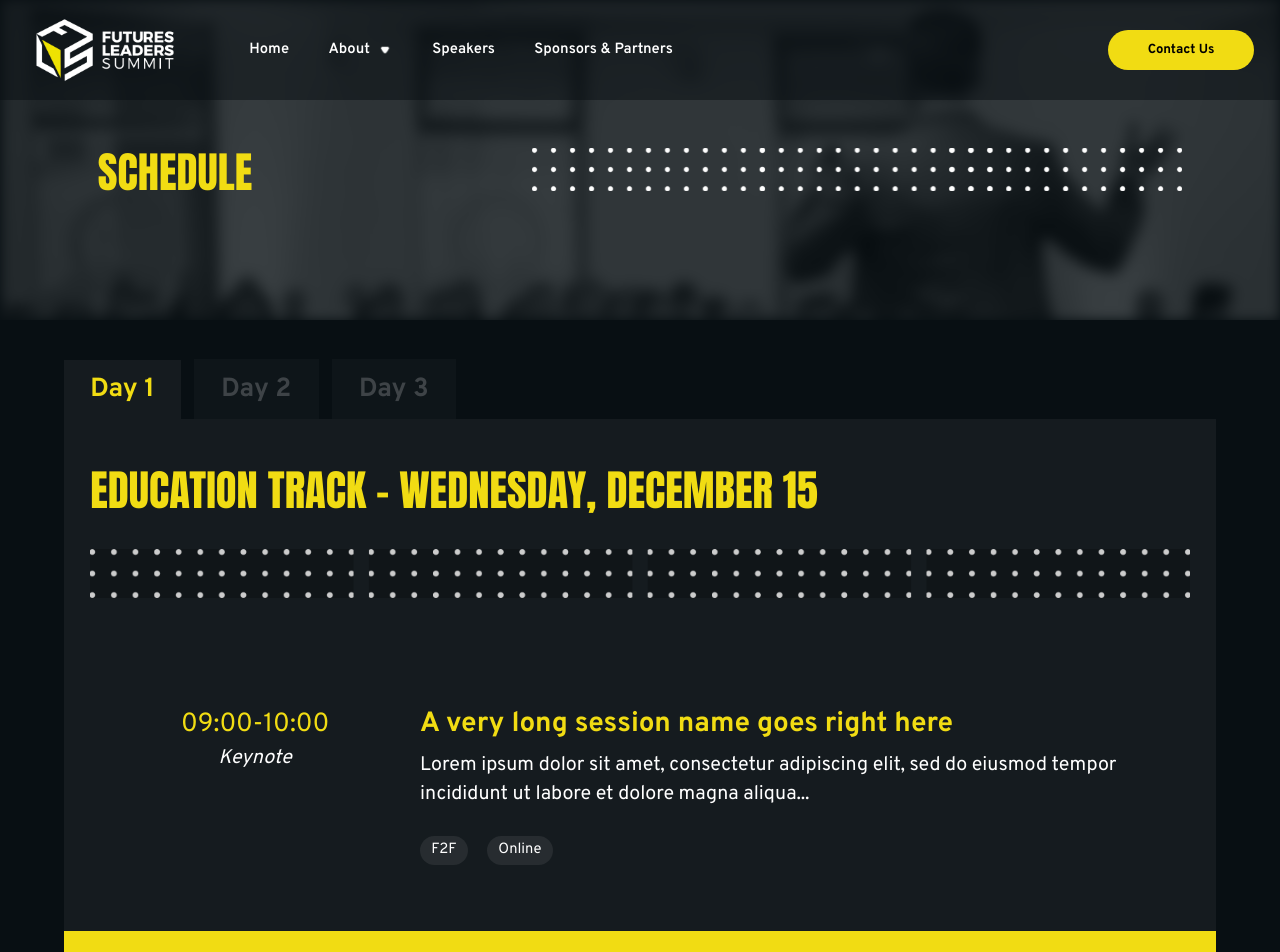
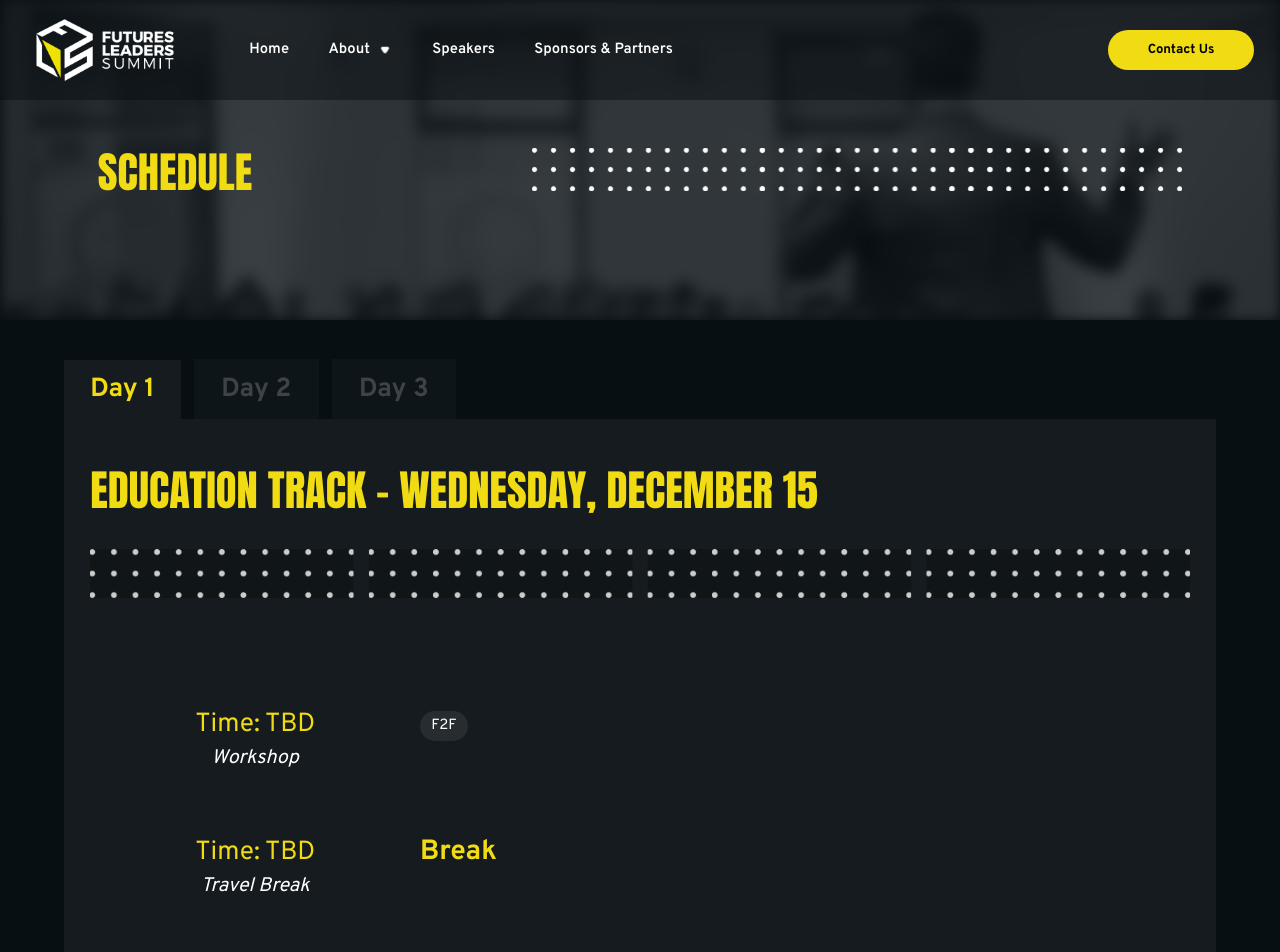
Before and after one commit to anja-sunjic/FLS, a Next.js app: page /schedule in a window 1280 px wide. Shown: the top 952 px of the page. Built offline with nearby package versions, Linux system fonts and the light colour scheme.

Commit message:
Add files via upload

```diff
--- a/data/program.js
+++ b/data/program.js
@@ -1,14 +1,51 @@
 export const wed = [
   {
-    time: "09:00-10:00",
+    time: "Time: TBD",
+    type: "Workshop",
+    events: [
+      {
+        id: 1,
+        title: "",
+        speakerIds: [],
+        speakers: ["Melita Kurtović", "Amra Ibrić", "Zinka Bejtić"],
+        desc: "",
+        fullDesc: "",
+        tags: ["F2F"],
+        company: 1,
+      },
+    ],
+  },
+  {
+    time: "Time: TBD",
+    type: "Travel Break",
+    events: [{ title: "Break" }],
+  },
+  {
+    time: "Time: TBD",
+    type: "Ceremony",
+    events: [
+      {
+        id: 2,
+        title: "Opening Ceremony",
+        speakerIds: [],
+        speakers: [],
+        desc: "",
+        fullDesc: "",
+        tags: ["F2F"],
+        company: 1,
+      },
+    ],
+  },
+  {
+    time: "Time: TBD",
     type: "Keynote",
     events: [
       {
-        id: 1,
-        title: "A very long session name goes right here",
-        speakerIds: [2],
-        speakers: ["Admir Masic"],
-        desc: "Lorem ipsum dolor sit amet, consectetur adipiscing elit, sed do eiusmod tempor incididunt ut labore et dolore magna aliqua...",
+        id: 2,
+        title: "",
+        speakerIds: [],
+        speakers: ["Zinka Bejtić"],
+        desc: "",
         fullDesc: "",
         tags: ["F2F", "Online"],
         company: 1,
@@ -16,45 +53,400 @@ export const wed = [
     ],
   },
   {
-    time: "10:00-11:00",
-    type: "Break",
-    events: [{ title: "break" }],
-  },
-  {
-    time: "11:00-12:00",
-    type: "Workshops",
+    time: "Time: TBD",
+    type: "Lunch Break",
     events: [
       {
         id: 2,
-        title: "A very long session name goes right here",
-        speakerId: 2,
-        speaker: "Admir Masic",
-        desc: "Lorem ipsum dolor sit amet, consectetur adipiscing elit, sed do eiusmod tempor incididunt ut labore et dolore magna aliqua...",
+        title: "Break",
+        speakerIds: [],
+        speakers: [],
+        desc: "",
+        fullDesc: "",
+        tags: ["F2F"],
+        company: 1,
+      },
+    ],
+  },
+  {
+    time: "Time: TBD",
+    type: "Keynote",
+    events: [
+      {
+        id: 2,
+        title: "",
+        speakerIds: [],
+        speakers: ["Mario Baroševčić"],
+        desc: "",
         fullDesc: "",
         tags: ["F2F", "Online"],
         company: 1,
       },
+    ],
+  },
+  {
+    time: "Time: TBD",
+    type: "Panel",
+    events: [
+      {
+        id: 2,
+        title: "Education & Employability",
+        speakerIds: [],
+        speakers: ["Melita Kurtović"],
+        desc: "Discussion Points: Does Academia prepare the youth for the industry well? Which industries do it well? How is this different in the developed countries versus in Bosnia and Herzegovina? What is it that makes many local state universities discourage students from getting more insight in the industry early on? What can be done to decrease the gap between knowledge necessary in the industry and the one provided by academia? Opinion on strategies some countries have where universities collaborate with companies to ensure sufficient knowledge transfer, job opportunities, and decrease/prevent brain drain? How to prevent abuse of that collaboration on the company side (i.e. the 5+year contracts students tend to sign)?",
+        fullDesc: "",
+        tags: ["F2F"],
+        company: 1,
+      },
+    ],
+  },
+  {
+    time: "Time: TBD",
+    type: "Social, Partner Event",
+    events: [
+      {
+        id: 2,
+        title:
+          "FLS Social - Showcasing STEM Superwomen from Bosnia and Herzegovina",
+        speakerIds: [],
+        speakers: ["Melita Kurtović"],
+        desc: "Discussion Points: Does Academia prepare the youth for the industry well? Which industries do it well? How is this different in the developed countries versus in Bosnia and Herzegovina? What is it that makes many local state universities discourage students from getting more insight in the industry early on? What can be done to decrease the gap between knowledge necessary in the industry and the one provided by academia? Opinion on strategies some countries have where universities collaborate with companies to ensure sufficient knowledge transfer, job opportunities, and decrease/prevent brain drain? How to prevent abuse of that collaboration on the company side (i.e. the 5+year contracts students tend to sign)?",
+        fullDesc: "",
+        tags: ["Invite Only"],
+        company: 1,
+      },
+    ],
+  },
+];
+
+export const thu = [
+  {
+    time: "Time: TBD",
+    type: "Company Visit",
+    events: [
+      {
+        id: 1,
+        title: "",
+        speakerIds: [],
+        speakers: [],
+        desc: "",
+        fullDesc: "",
+        tags: ["F2F"],
+        company: 1,
+      },
+    ],
+  },
+  {
+    time: "Time: TBD",
+    type: "Travel Break",
+    events: [{ title: "Break" }],
+  },
+  {
+    time: "Time: TBD",
+    type: "Keynote",
+    events: [
+      {
+        id: 2,
+        title: "",
+        speakerIds: [],
+        speakers: [],
+        desc: "",
+        fullDesc: "",
+        tags: ["F2F", "Online"],
+        company: 1,
+      },
+    ],
+  },
+  {
+    time: "Time: TBD",
+    type: "Panel",
+    events: [
+      {
+        id: 2,
+        title: "The Versatility of Engineering - The Voice of the Industry",
+        speakerIds: [],
+        speakers: [],
+        desc: "What are some challenges they face in terms of skilled labor? Do they prefer more multifaceted workers or domain experts? Is it hard to find employees with knowledge outside of the domain? Their opinion on interdisciplinary projects being the future of innovation and engineering? How could the interdisciplinary projects be conducted most effectively i.e. through cross company collaboration or through employing more people with a broader knowledge scope? What are some of the currently most trending and fastest growing interdisciplinary fields (e.g. biotech, fintech, medtech)?",
+        fullDesc: "",
+        tags: ["F2F", "Online"],
+        company: 1,
+      },
+    ],
+  },
+  {
+    time: "Time: TBD",
+    type: "Lunch Break",
+    events: [
+      {
+        id: 2,
+        title: "Break",
+        speakerIds: [],
+        speakers: [],
+        desc: "",
+        fullDesc: "",
+        tags: ["F2F"],
+        company: 1,
+      },
+    ],
+  },
+  {
+    time: "Time: TBD",
+    type: "Keynote",
+    events: [
+      {
+        id: 2,
+        title: "",
+        speakerIds: [],
+        speakers: ["Admir Mašić"],
+        desc: "",
+        fullDesc: "",
+        tags: ["F2F", "Online"],
+        company: 1,
+      },
+    ],
+  },
+  {
+    time: "Time: TBD",
+    type: "Keynote",
+    events: [
+      {
+        id: 2,
+        title: "",
+        speakerIds: [],
+        speakers: [],
+        desc: "",
+        fullDesc: "",
+        tags: ["F2F", "Online"],
+        company: 1,
+      },
+    ],
+  },
+  {
+    time: "Time: TBD",
+    type: "Coffee Break",
+    events: [
+      {
+        id: 2,
+        title: "",
+        speakerIds: [],
+        speakers: [],
+        desc: "",
+        fullDesc: "",
+        tags: [],
+        company: 1,
+      },
+    ],
+  },
+  {
+    time: "Time: TBD",
+    type: "Keynote",
+    events: [
+      {
+        id: 2,
+        title: "",
+        speakerIds: [],
+        speakers: [],
+        desc: "",
+        fullDesc: "",
+        tags: ["F2F", "Online"],
+        company: 1,
+      },
+    ],
+  },
+  {
+    time: "Time: TBD",
+    type: "IEEE Innovation Nation Finals [Partner Event]",
+    events: [
+      {
+        id: 2,
+        title: "",
+        speakerIds: [],
+        speakers: [],
+        desc: "",
+        fullDesc: "",
+        tags: ["Invite Only"],
+        company: 1,
+      },
+    ],
+  },
+];
+
+export const fri = [
+  {
+    time: "Time: TBD",
+    type: "Workshop",
+    events: [
+      {
+        id: 1,
+        title: "",
+        speakerIds: [],
+        speakers: [],
+        desc: "",
+        fullDesc: "",
+        tags: ["F2F"],
+        company: 1,
+      },
+    ],
+  },
+  {
+    time: "Time: TBD",
+    type: "Travel Break",
+    events: [{ title: "Break" }],
+  },
+  {
+    time: "Time: TBD",
+    type: "Keynote",
+    events: [
+      {
+        id: 2,
+        title: "",
+        speakerIds: [],
+        speakers: ["Feđa Delalić"],
+        desc: "",
+        fullDesc: "",
+        tags: ["F2F", "Online"],
+        company: 1,
+      },
+    ],
+  },
+  {
+    time: "Time: TBD",
+    type: "Keynote",
+    events: [
       {
         id: 3,
-        title: "A very long session name goes right here",
-        speakerId: 2,
-        speaker: "Admir Masic",
-        desc: "Lorem ipsum dolor sit amet, consectetur adipiscing elit, sed do eiusmod tempor incididunt ut labore et dolore magna aliqua...",
+        title: "Lightning Talks Powered by BH Youth -  6 Rules to Live by",
+        speakerIds: [],
+        speakers: [],
+        desc: "",
         fullDesc: "",
         tags: ["F2F", "Online"],
         company: 1,
       },
       {
         id: 4,
-        type: "Workshop",
-        title: "A very long session name goes right here",
-        speakerId: 2,
-        speaker: "Admir Masic",
-        desc: "Lorem ipsum dolor sit amet, consectetur adipiscing elit, sed do eiusmod tempor incididunt ut labore et dolore magna aliqua...",
+        title: "12:00 - 12:10 Be Entrepreneurial",
+        speakerIds: [],
+        speakers: [],
+        desc: "",
+        fullDesc: "",
+        tags: ["F2F", "Online"],
+        company: 1,
+      },
+      {
+        id: 5,
+        title: "12:10 - 12:20 Strive for Excellence",
+        speakerIds: [],
+        speakers: [],
+        desc: "",
+        fullDesc: "",
+        tags: ["F2F", "Online"],
+        company: 1,
+      },
+      {
+        id: 6,
+        title: "12:20 - 12:30 Act with integrity",
+        speakerIds: [],
+        speakers: [],
+        desc: "",
+        fullDesc: "",
+        tags: ["F2F", "Online"],
+        company: 1,
+      },
+      {
+        id: 7,
+        title: "12:30 - 12:40 Value and embrace diversity",
+        speakerIds: [],
+        speakers: [],
+        desc: "",
+        fullDesc: "",
+        tags: ["F2F", "Online"],
+        company: 1,
+      },
+      {
+        id: 8,
+        title: "12:40 - 12:50 Serve the community",
+        speakerIds: [],
+        speakers: [],
+        desc: "",
+        fullDesc: "",
+        tags: ["F2F", "Online"],
+        company: 1,
+      },
+      {
+        id: 9,
+        title: "12:50 - 13:00 Partner with those those who share their vision",
+        speakerIds: [],
+        speakers: [],
+        desc: "",
         fullDesc: "",
         tags: ["F2F", "Online"],
         company: 1,
       },
     ],
   },
+  {
+    time: "Time: TBD",
+    type: "Lunch Break",
+    events: [
+      {
+        id: 10,
+        title: "Break",
+        speakerIds: [],
+        speakers: [],
+        desc: "",
+        fullDesc: "",
+        tags: ["F2F"],
+        company: 1,
+      },
+    ],
+  },
+  {
+    time: "Time: TBD",
+    type: "Keynote",
+    events: [
+      {
+        id: 11,
+        title: "",
+        speakerIds: [],
+        speakers: [],
+        desc: "",
+        fullDesc: "",
+        tags: ["F2F", "Online"],
+        company: 1,
+      },
+    ],
+  },
+  {
+    time: "Time: TBD",
+    type: "Ceremony",
+    events: [
+      {
+        id: 12,
+        title: "Closing Ceremony",
+        speakerIds: [],
+        speakers: [],
+        desc: "",
+        fullDesc: "",
+        tags: ["F2F"],
+        company: 1,
+      },
+    ],
+  },
+  {
+    time: "Time: TBD",
+    type: "Social",
+    events: [
+      {
+        id: 13,
+        title: "Gala Night",
+        speakerIds: [],
+        speakers: [],
+        desc: "",
+        fullDesc: "",
+        tags: ["Invite Only"],
+        company: 1,
+      },
+    ],
+  },
 ];
```
